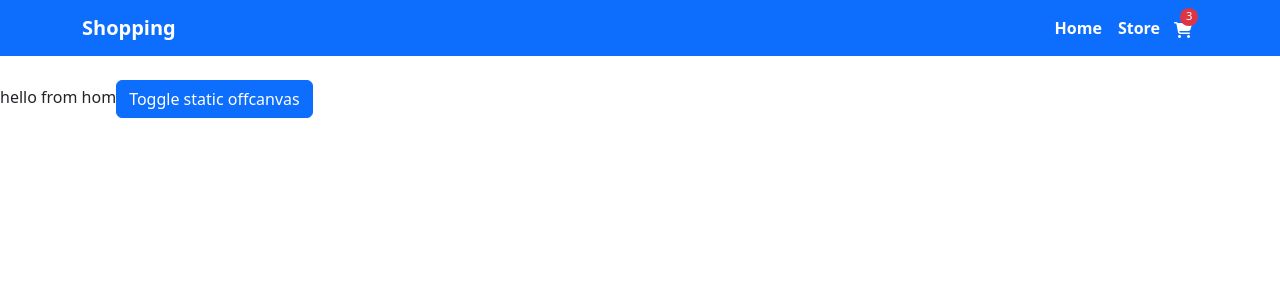
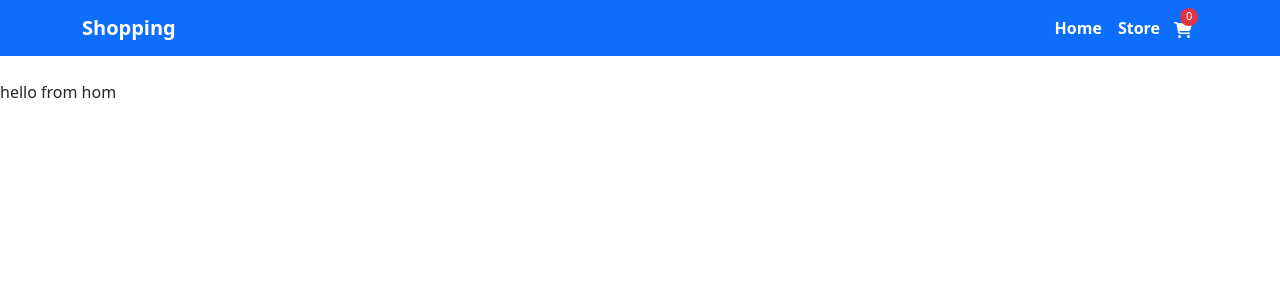
Before and after one commit to Asaad-Nasrallah/shopping-car, a React (Vite) app: page / in a window 1280 px wide. Shown: the top 300 px of the page. Built offline with nearby package versions, Linux system fonts and the light colour scheme.

Commit message:
add gettotal quantity to navbar

```diff
--- a/src/components/ShoppingCart.jsx
+++ b/src/components/ShoppingCart.jsx
@@ -6,15 +6,6 @@ function ShoppingCart() {
   const { cartItems } = useShoppingCart();
   return (
     <>
-      <button
-        className="btn btn-primary"
-        type="button"
-        data-bs-toggle="offcanvas"
-        data-bs-target="#staticBackdrop"
-        aria-controls="staticBackdrop"
-      >
-        Toggle static offcanvas
-      </button>
       <div
         className="offcanvas offcanvas-start"
         data-bs-backdrop="true"
--- a/src/components/shared/Navbar.jsx
+++ b/src/components/shared/Navbar.jsx
@@ -1,5 +1,7 @@
 import { Link } from "react-router-dom";
+import { useShoppingCart } from "../../context/ShoppingCartContext";
 function Navbar() {
+  const { totalQuantity } = useShoppingCart();
   return (
     <>
       <div className="navbar navbar-expand-lg navbar-light bg-primary mb-4 fw-bold ">
@@ -28,9 +30,13 @@ function Navbar() {
               </Link>
               <button
                 className="border-0 bg-primary text-white pt-1"
+                data-bs-toggle="offcanvas"
+                data-bs-target="#staticBackdrop"
+                aria-controls="staticBackdrop"
                 style={{ position: "relative" }}
               >
                 <i className="fa-solid fa-cart-shopping"></i>
+
                 <span
                   className=" bg-danger text-white  rounded-circle"
                   style={{
@@ -42,7 +48,7 @@ function Navbar() {
                     fontSize: "0.7rem",
                   }}
                 >
-                  3
+                  {totalQuantity}
                 </span>
               </button>
             </div>
--- a/src/context/ShoppingCartContext.jsx
+++ b/src/context/ShoppingCartContext.jsx
@@ -9,6 +9,10 @@ import ShoppingCart from "../components/ShoppingCart";
 const ShoppingCartContext = createContext({});
 function ShoppingCartProvider({ children }) {
   const [cartItems, setCartItems] = useState([]);
+  const totalQuantity = cartItems.reduce(
+    (quantity, item) => item.quantity + quantity,
+    0
+  );
   const getItemQuantity = (id) => {
     return cartItems.find((item) => item.id === id)?.quantity || 0;
   };
@@ -39,10 +43,10 @@ function ShoppingCartProvider({ children }) {
   };
   return (
     <ShoppingCartContext.Provider
-      value={{ cartItems, getItemQuantity, addItem, deleteItem }}
+      value={{ cartItems, getItemQuantity, addItem, deleteItem, totalQuantity }}
     >
       {children}
-      <ShoppingCart/>
+      <ShoppingCart />
     </ShoppingCartContext.Provider>
   );
 }
```
